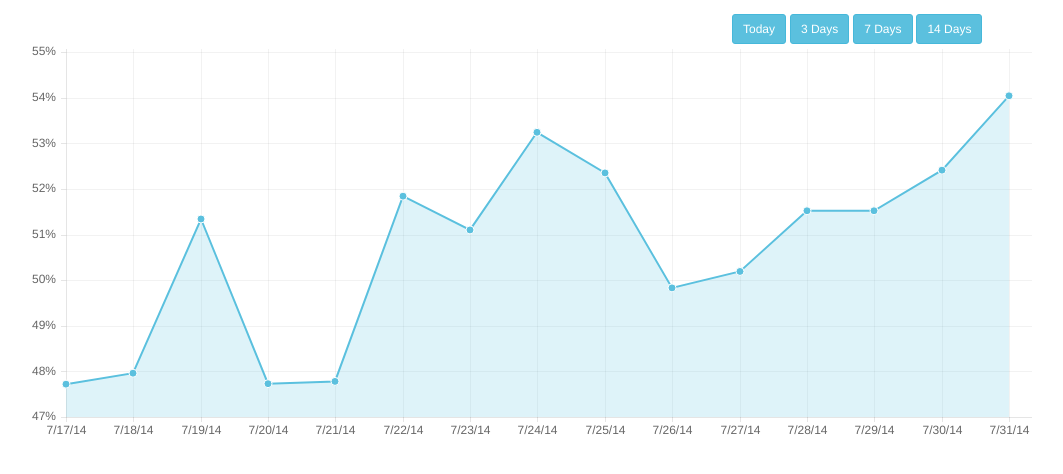
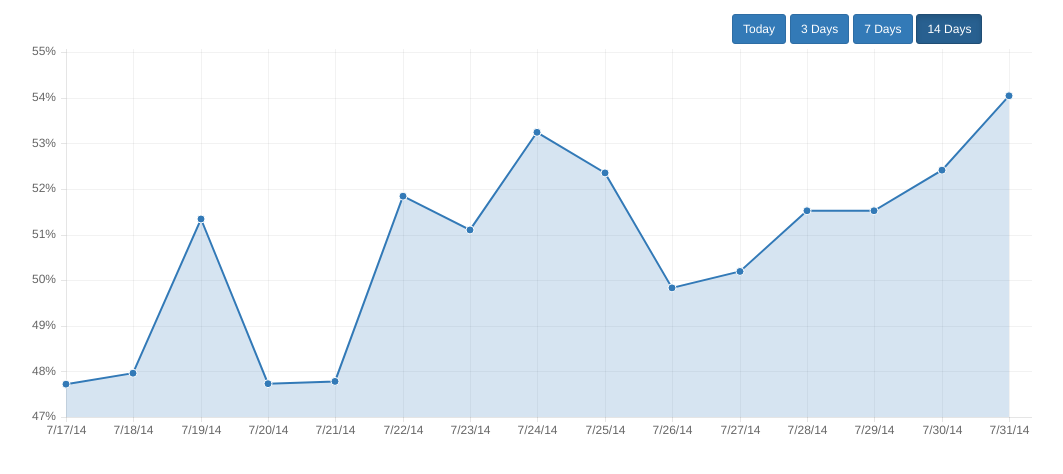
Before and after one commit to rezaf/ui_challenge, a plain HTML site: page index.html in a window 1280 px wide. Shown: the whole page, without its empty margins (8-1071 px from the left). Drawn offline with nearby package versions, Linux system fonts and the light colour scheme.

Commit message:
button toggling added

```diff
--- a/index.html
+++ b/index.html
@@ -13,16 +13,16 @@
   </head>
   <body>
     <div id="timeRange">
-      <button id="today" type="button" class="btn btn-info btn-sm">
+      <button id="today" type="button" class="btn btn-primary btn-sm">
         Today
       </button>
-      <button id="three" type="button" class="btn btn-info btn-sm">
+      <button id="three" type="button" class="btn btn-primary btn-sm">
         3 Days
       </button>
-      <button id="seven" type="button" class="btn btn-info btn-sm">
+      <button id="seven" type="button" class="btn btn-primary btn-sm">
         7 Days
       </button>
-      <button id="fourteen" type="button" class="btn btn-info btn-sm">
+      <button id="fourteen" type="button" class="btn btn-primary btn-sm active">
         14 Days
       </button>
     </div>
--- a/lib/main.js
+++ b/lib/main.js
@@ -30,12 +30,12 @@
         datasets: [
           {
             label: "Activity Data",
-            fillColor: "rgba(91,192,222,0.2)",
-            strokeColor: "rgba(91,192,222,1)",
-            pointColor: "rgba(91,192,222,1)",
+            fillColor: "rgba(51,122,183,0.2)",
+            strokeColor: "rgba(51,122,183,1)",
+            pointColor: "rgba(51,122,183,1)",
             pointStrokeColor: "#fff",
             pointHighlightFill: "#fff",
-            pointHighlightStroke: "rgba(91,192,222,1)",
+            pointHighlightStroke: "rgba(51,122,183,1)",
             data: dataPointsPercents
           }
         ]
@@ -47,4 +47,8 @@
       });
     }
   });
+  $('.btn').on('click', function () {
+    $('.active').button('toggle');
+    $(this).button('toggle');
+  })
 }());
```
